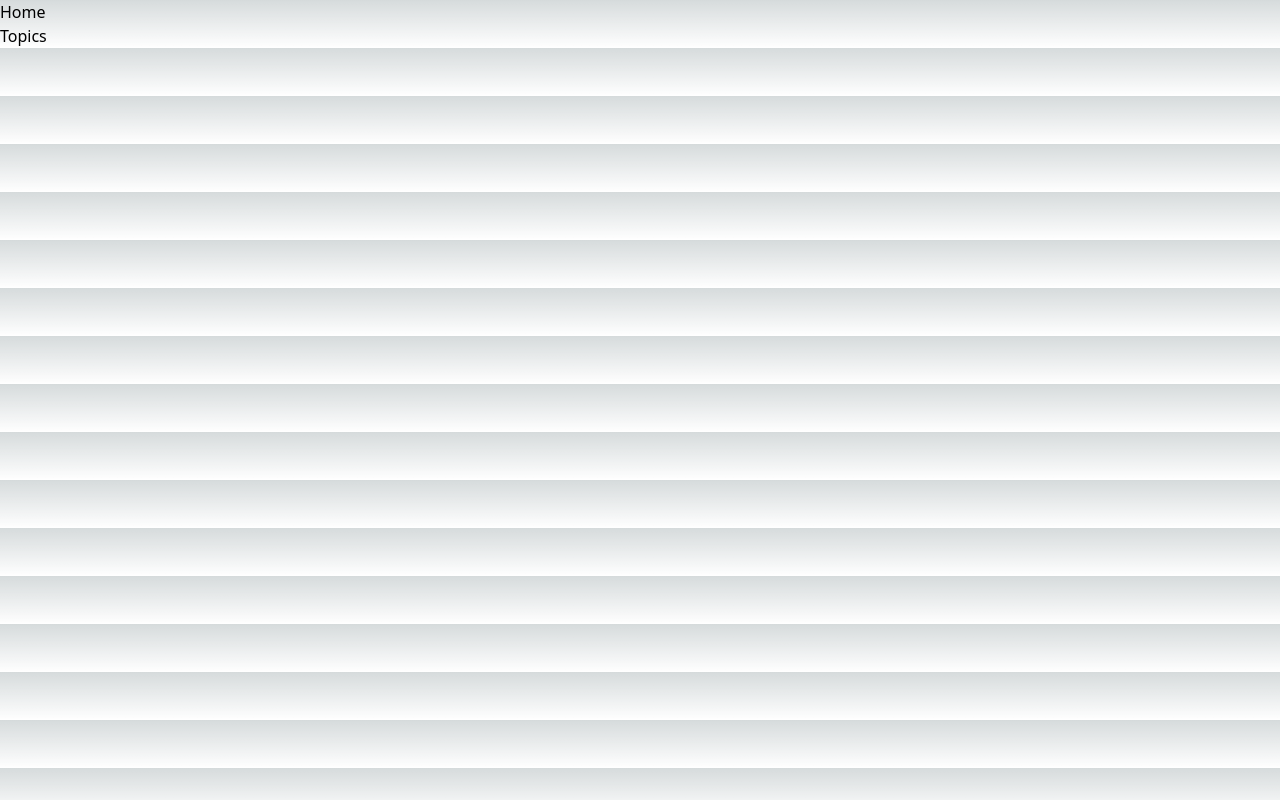
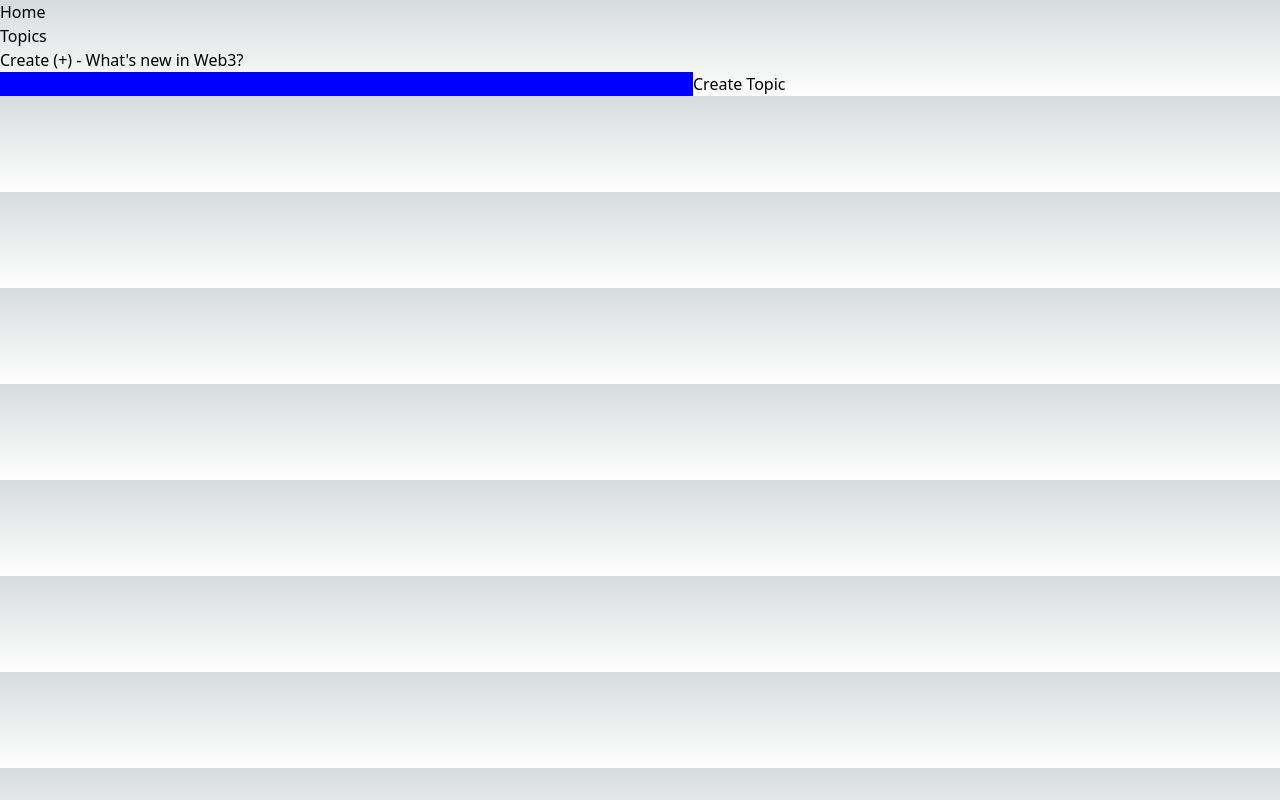
Before and after one commit to kayishau/web3-wiki, a Next.js app: page /topics/new in a window 1280 px wide. Built offline with nearby package versions, Linux system fonts and the light colour scheme.

Commit message:
Create functional

```diff
--- /dev/null
+++ b/src/pages/topics/[id]/edit.js
@@ -0,0 +1,3 @@
+import React from "react"
+import { useState, useEffect } from "react"
+import { useRouter } from "next/router"
--- a/src/pages/topics/[id]/index.js
+++ b/src/pages/topics/[id]/index.js
@@ -31,7 +31,7 @@ const Topic = (props) => {
 
   return (
     <div>
-         {router.query.id}
+
             {topic?.picture}
             {topic?.title}
             {topic?.text}
@@ -58,3 +58,9 @@ const deleteTopic = async (id) => {
     }).then((response) => response.json())
 
   }
+
+
+// for the edit page (inside of the ID folder)
+// create a function to edit the topic
+// grab the topic data and create a state for it, set the default values in the form accordingly to the values in the field => reference this file for grabbing the data and setting as state value
+// carbon footprint has reference for form fields and setting defaults
--- a/src/pages/topics/new.js
+++ b/src/pages/topics/new.js
@@ -1,26 +1,77 @@
 import React from "react"
+import { useState } from 'react';
 
 const NewTopic = (props) => {
+
+    const [loading, setLoading] = useState(false);
+    const [state, setState] = useState({
+        picture: " ",
+        title: " ",
+        text: " ",
+        sectionOneTopic: " ",
+        sectionOneText: " ",
+        sectionTwoTopic: " ",
+        sectionTwoText: " ",
+        sectionThreeTopic: " ",
+        sectionThreeText: " ",
+    })
+
+    const handleChange = (event) => {
+        const {value, name} = event.target
+
+        setState((prev) => ({ ...prev, [name]: value }))
+        console.log("name");
+      };
+
+// Create Function
+const createTopic = async (e) => {
+    e.preventDefault();
+    setLoading(true);
+    try {
+        const response = await fetch('http://localhost:3002/topic', {
+        method: "post",
+        headers: {
+          Accept: "application/json",
+          "Content-Type": "application/json",
+        },
+        body: JSON.stringify(state),
+      });
+    } catch (error) {
+      console.log(error);
+    } finally {
+      setState({
+        picture: "",
+        title: "",
+        text: "",
+        sectionOneTopic: "",
+        sectionOneText: "",
+        sectionTwoTopic: "",
+        sectionTwoText: "",
+        sectionThreeTopic: "",
+        sectionThreeText: "",
+      });
+      setLoading(false)
+    //   return await response.json()
+    }
+  }
+
   return (
     <div>
-    {/* Create form and feild, submit button */}
+        {/* <Head></Head> */}
+        <h2> Create (+) - What's new in Web3?</h2>
+        <form onSubmit={createTopic}>
+        <input className="bg-[blue]" onChange={handleChange} name="picture"  value={state.picture}type="text" placeholder="Enter picture URL" />
+        <input className="bg-[blue]" onChange={handleChange} name="title" value={state.title} type="text" placeholder="Enter Title" />
+        <input className="bg-[blue]" onChange={handleChange} name="text" value={state.text} type="text" placeholder="Enter Description" />
+        {/* <input type="submit" value="SUBMIT"/> */}
+        <button disabled={loading}>
+                  {loading ? "Creating..." : "Create Topic"}
+        </button>
+        </form>
+
 
     </div>
   )
 };
 
 export default NewTopic;
-
-// Create function
-const createTopic = async (data) => {
-    const response = await fetch('http://localhost:3002/topic', {
-      method: "POST",
-      headers:{
-        "Content-Type":"application/json",
-        "Accept": "application/json"
-      },
-      body: JSON.stringify(data)
-    })
-
-    return await response.json()
-  }
```
